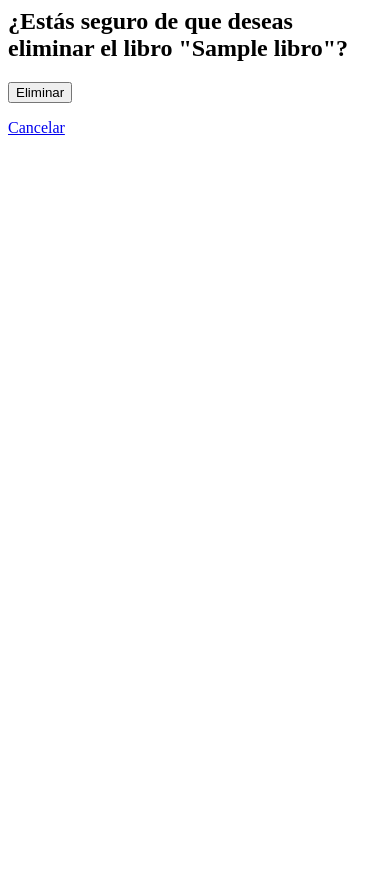
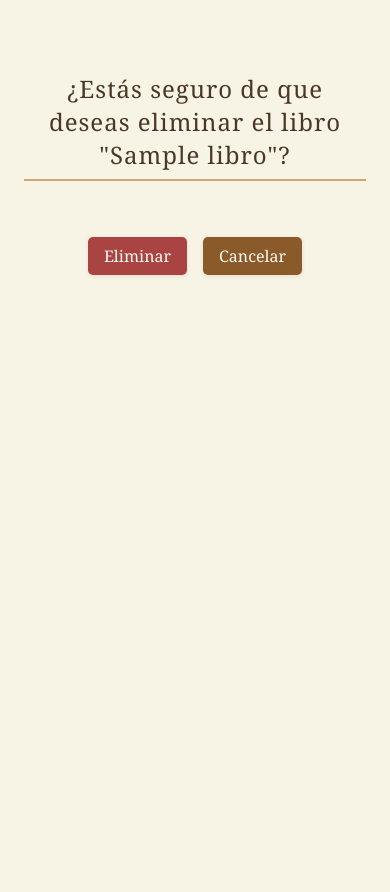
Before and after one commit to SorathDem/Ejercicio_biblioteca, a Django app: page /libros/1/eliminar/ in a window 390 px wide. Before the commit the page ends 135 px from the top, so only its background shows below. Run offline with Django 5.2, Linux system fonts and the light colour scheme; tables that the repository leaves empty hold one stand-in row (values such as "Sample post").

Commit message:
Ubaque_4

```diff
--- a/BiblioAPP/templates/eliminar.html
+++ b/BiblioAPP/templates/eliminar.html
@@ -1,6 +1,116 @@
+<!DOCTYPE html>
+<html lang="es">
+<head>
+    <meta charset="UTF-8">
+    <title>Confirmar Eliminación</title>
+    <style>
+        /* Estilos generales */
+        body {
+            font-family: 'Georgia', 'Times New Roman', Times, serif;
+            background-color: #f8f4e5;
+            padding: 3rem;
+            margin: 0;
+            display: flex;
+            flex-direction: column;
+            align-items: center;
+            min-height: 100vh;
+            color: #4a3728;
+            position: relative;
+        }
+
+        h1, h2 {
+            color: #4a3728;
+            text-align: center;
+            margin-bottom: 1.5rem;
+            letter-spacing: 1px;
+            border-bottom: 2px solid #d4a373;
+            padding-bottom: 0.5rem;
+            font-weight: normal;
+        }
+
+        h2 {
+            font-size: 1.8rem;
+            margin-top: 3rem;
+        }
+
+        /* Contenedor para el formulario y enlace */
+        .action-container {
+            display: flex;
+            flex-direction: row; /* Cambiado a row para alinear horizontalmente */
+            justify-content: center; /* Centra los elementos horizontalmente */
+            align-items: center;
+            gap: 1rem; /* Espacio entre botones */
+            margin-top: 2rem;
+            flex-wrap: wrap; /* Permite que se ajusten en pantallas pequeñas */
+        }
+
+        /* Estilo para el formulario y botón Eliminar */
+        form {
+            margin: 0;
+        }
+
+        button[type="submit"] {
+            background-color: #a94442;
+            color: #fffaf0;
+            border: none;
+            padding: 0.75rem 1.5rem;
+            border-radius: 5px;
+            font-family: 'Georgia', 'Times New Roman', Times, serif;
+            font-size: 1.1rem;
+            cursor: pointer;
+            transition: background-color 0.3s ease;
+            box-shadow: 0 1px 4px rgba(0, 0, 0, 0.1);
+            text-align: center;
+        }
+
+        button[type="submit"]:hover {
+            background-color: #842029;
+        }
+
+        /* Estilo para el enlace Cancelar */
+        .action-container a {
+            text-decoration: none;
+            color: #fffaf0;
+            background-color: #8b5a2b;
+            padding: 0.75rem 1.5rem;
+            border-radius: 5px;
+            font-family: 'Georgia', 'Times New Roman', Times, serif;
+            font-size: 1.1rem;
+            transition: background-color 0.3s ease;
+            box-shadow: 0 1px 4px rgba(0, 0, 0, 0.1);
+            white-space: nowrap;
+            text-align: center;
+        }
+
+        .action-container a:hover {
+            background-color: #704214;
+        }
+
+        /* Responsive design */
+        @media (max-width: 600px) {
+            body {
+                padding: 1.5rem;
+            }
+
+            h2 {
+                font-size: 1.5rem;
+            }
+
+            button[type="submit"], .action-container a {
+                padding: 0.5rem 1rem;
+                font-size: 1rem;
+            }
+        }
+    </style>
+</head>
+<body>
     <h2>¿Estás seguro de que deseas eliminar el libro "{{ libro.titulo }}"?</h2>
+    <div class="action-container">
         <form method="post">
             {% csrf_token %}
             <button type="submit">Eliminar</button>
         </form>
         <a href="{% url 'lista_libros' %}">Cancelar</a>
+    </div>
+</body>
+</html>
```
Also changed, not shown: BiblioAPP/templates/detalle.html (+115 -5 lines). Lines whose indentation alone changed are shown as unchanged.
